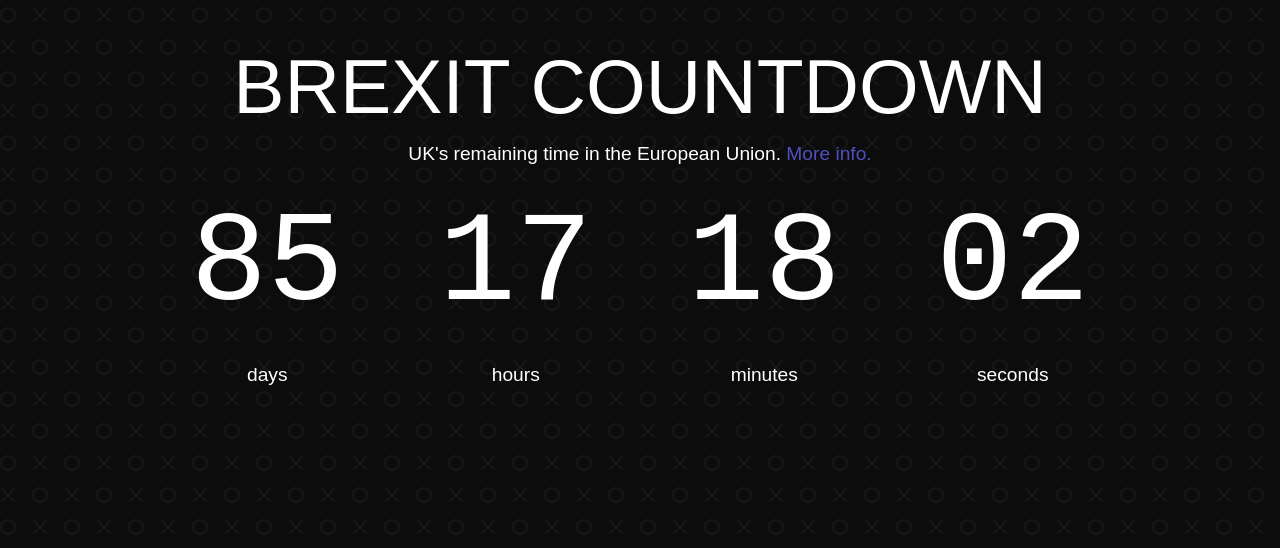
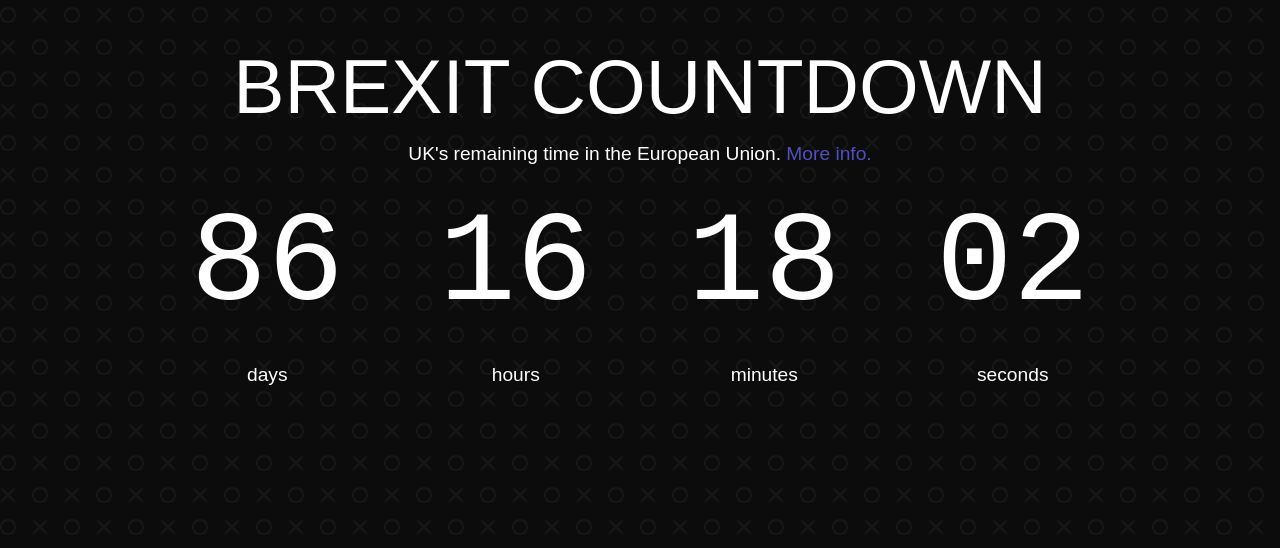
Before and after one commit to twinysam/BrexitCountdown2019, a website: page index.html in a window 1280 px wide. Shown: the part 185-733 px from the top of the page. Drawn offline with nearby package versions, Linux system fonts and the light colour scheme.

Commit message:
Update countdown time

```diff
--- a/index.html
+++ b/index.html
@@ -49,7 +49,7 @@
 	<script src="js/jquery.countdown.min.js"></script>
 	<script>
 		$(document).ready(function () {
-			var breXit = moment.tz("2020-01-31 00:00:00", "Europe/London");
+			var breXit = moment.tz("2020-01-31 23:00:00", "Europe/London");
 
 			$('#clock').countdown(breXit.toDate(), function (event) {
 				$(this).html(event.strftime('' +
```
